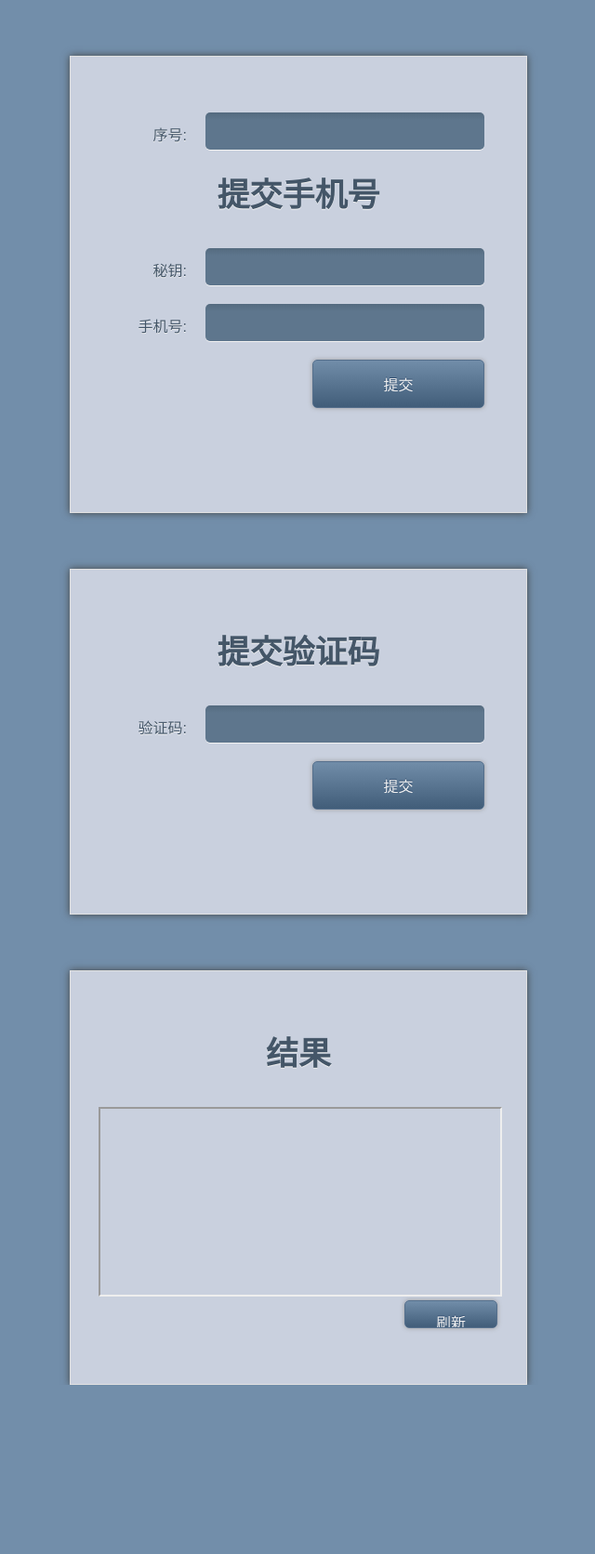
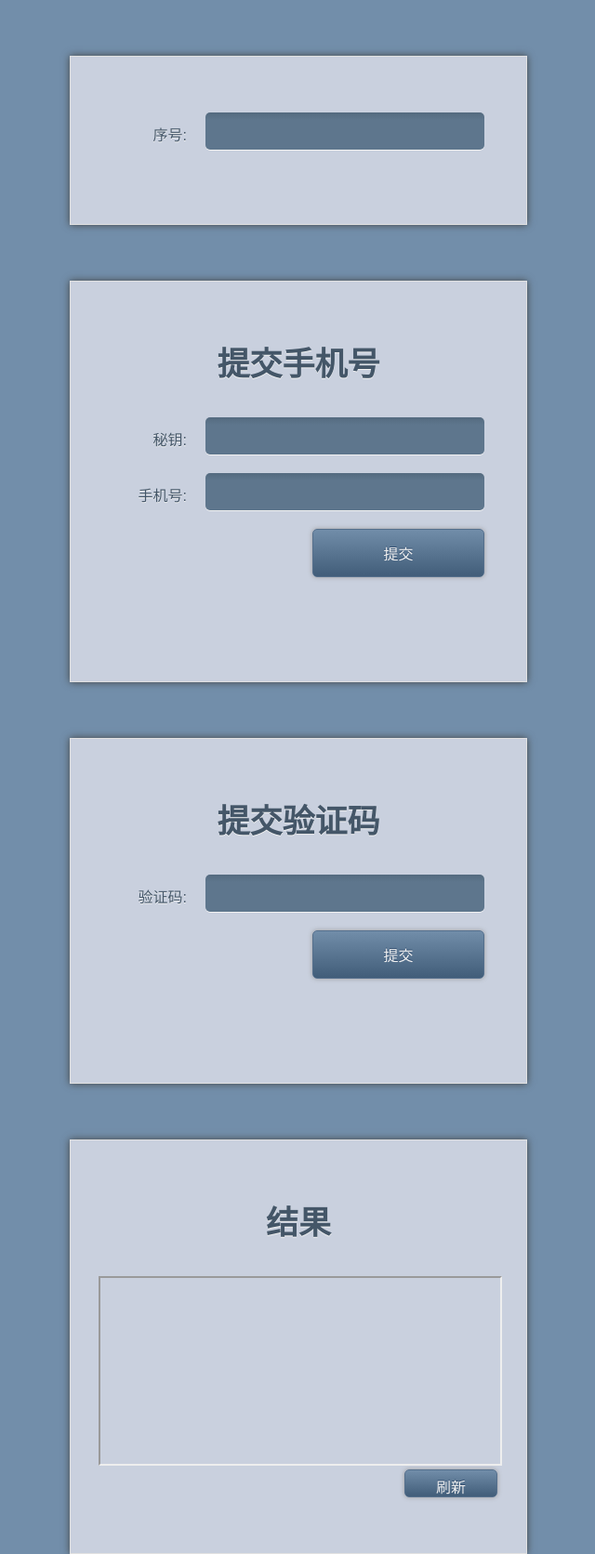
Before and after one commit to zhangchong5566/zhuakuang, a plain HTML site: page index.html in a window 1280 px wide. Shown: the whole page at 93% size, without its empty margins (319-959 px from the left). Before the commit the page ends 1490 px from the top, so only its background shows below. Drawn offline with Linux system fonts and the light colour scheme.

Commit message:
Update index.html

```diff
--- a/index.html
+++ b/index.html
@@ -105,14 +105,15 @@ input[type=button] {
 </head>
 
 <body>
-
-<div id="contact1" class="contact">
+<div id="contact" class="contact">
 	<form action="#" method="post">
 		<fieldset>
 			<label for="number">序号:</label>
 			<input type="text" id="number"/>
 		</fieldset>
 	</form>
+</div>
+<div id="contact1" class="contact">
 	<h1>提交手机号 </h1>
 	<form action="#" method="post">
 		<fieldset>
@@ -146,7 +147,7 @@ input[type=button] {
 	<form action="#" method="post">
 		<fieldset>
 			<iframe id="frame3" src="" style="width:100%;height: 200px;"></iframe>
-			<input type="button" value="刷新" onclick="" style="width: 100px; height: 30px; float: right; padding: 10px 15px; margin: 0 1px 0 0;"/>
+			<input type="button" value="刷新" onclick="" style="width: 100px; height: 30px; float: right; padding: 5px 15px; margin: 0 1px 0 0;"/>
 		</fieldset>
 	</form>
 </div>
```
